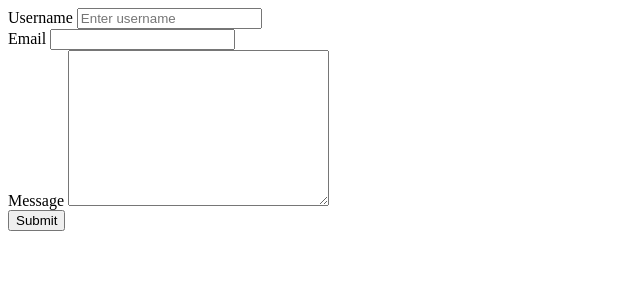
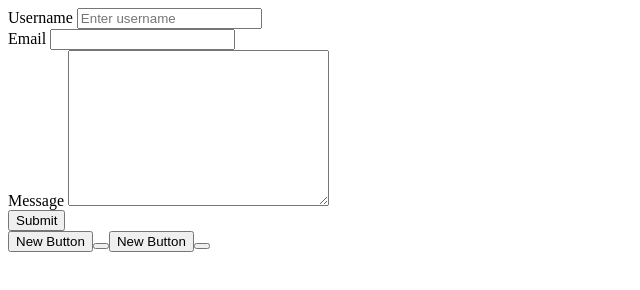
Before and after one commit to clyvissianos/webgit, a plain HTML site: page chapter1/form1.html in a window 1280 px wide. Shown: the whole page, without its empty margins (0-640 px from the left). Drawn offline with Linux system fonts and the light colour scheme.

Commit message:
form1 v0.2

```diff
--- a/chapter1/form1.html
+++ b/chapter1/form1.html
@@ -32,6 +32,7 @@
 
     </form>
 
-
+    <button type="button">New Button<button>
+    <button type="button">New Button<button>
 </body>
 </html>
```
